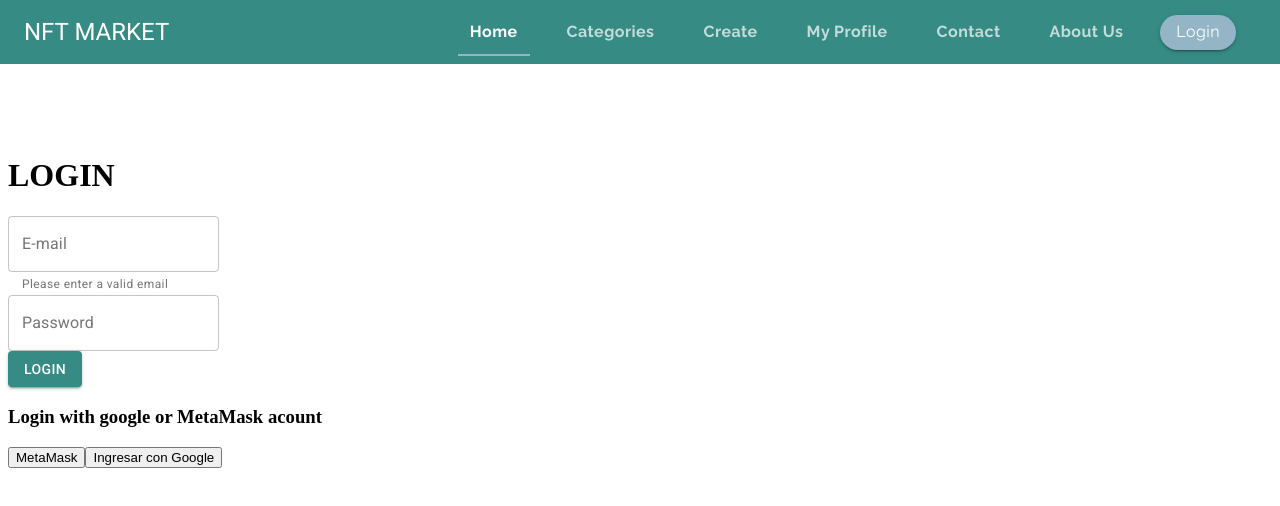
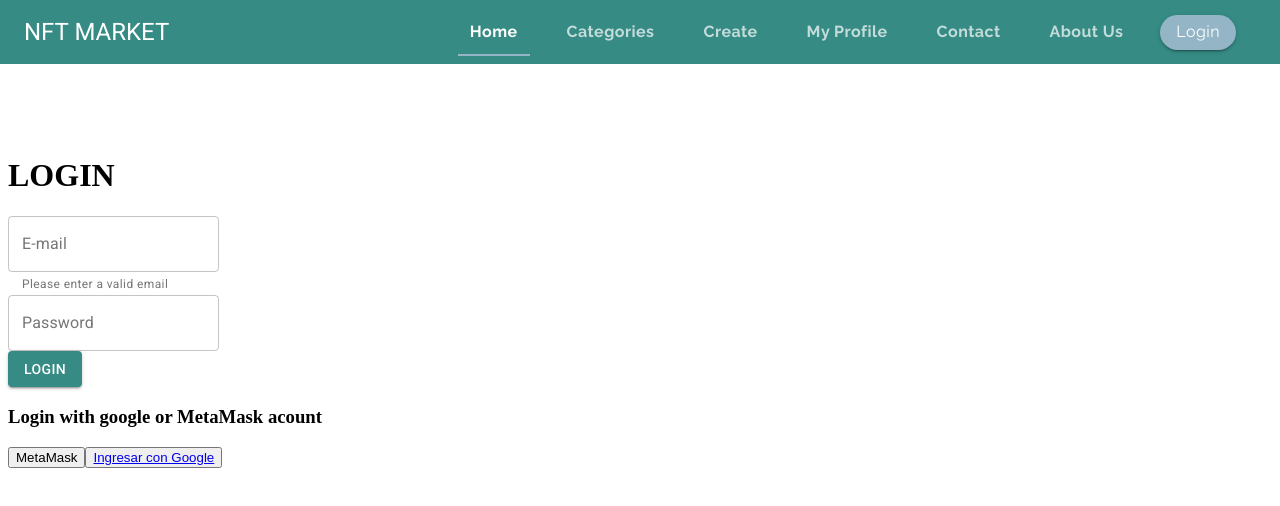
Before and after one commit to hbonavota/Project_NFTs-ECOMMERCE, a React (Create React App) app in the folder frontend/: page /login in a window 1280 px wide. Shown: the top 506 px of the page. Built offline with nearby package versions, Linux system fonts and the light colour scheme.

Commit message:
minor changes

```diff
--- a/frontend/src/components/Login/Login.jsx
+++ b/frontend/src/components/Login/Login.jsx
@@ -1,5 +1,6 @@
 import NavBar from '../NavBar/NavBar'
 import './Login.module.css'
+import { useHistory } from 'react-router'
 import { useDispatch } from 'react-redux'
 import React, { useState } from 'react'
 import IsAutorize from '../../actions/IsAutorize'
@@ -8,6 +9,7 @@ const Web3 = require('web3')
 
 export default function Login() {
   const dispatch = useDispatch()
+  const history = useHistory()
   const [inputs, setInputs] = useState({ email: '', password: '' })
   const [error, setError] = useState({ emailError: false, passError: false })
 
@@ -30,6 +32,7 @@ export default function Login() {
     // despachar una accion que envie el objeto inputs al back
     setInputs({ email: '', password: '' })
     // redirigir a donde el usuario estaba antes
+    history.push('/')
   }
 
   //para login con google
@@ -79,6 +82,7 @@ export default function Login() {
           <div>
             <Button
               variant='contained'
+              type='submit'
               color='primary'
               disabled={!error.emailError && !error.passError ? false : true}
             >
@@ -92,12 +96,8 @@ export default function Login() {
           <button id='connect' onClick={connect}>
             MetaMask
           </button>
-          <button
-            onClick={() => {
-              dispatch(IsAutorize())
-            }}
-          >
-            Ingresar con Google
+          <button>
+            <a href='http://localhost:8080/auth/google'>Ingresar con Google</a>
           </button>
         </div>
       </header>
```
